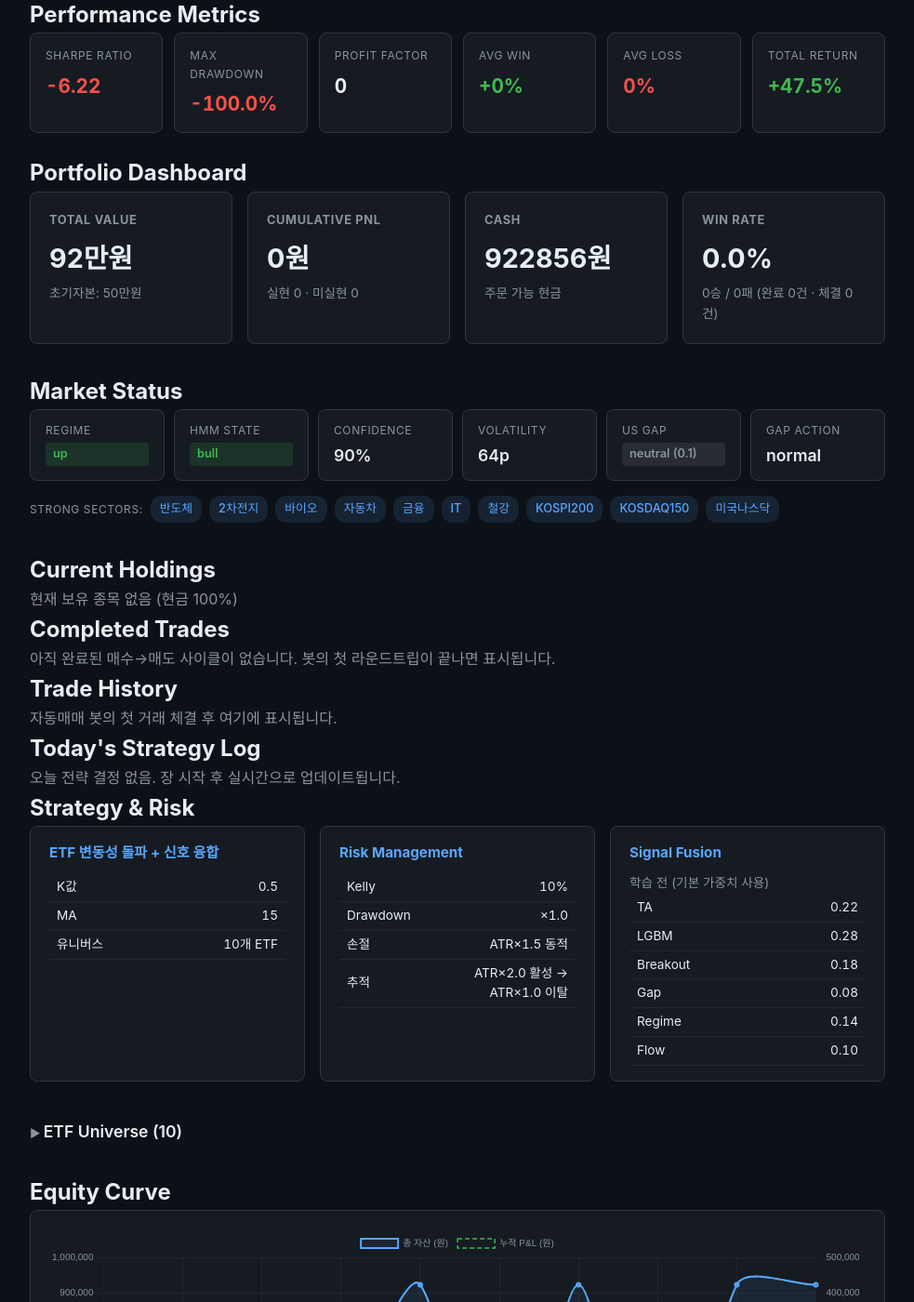
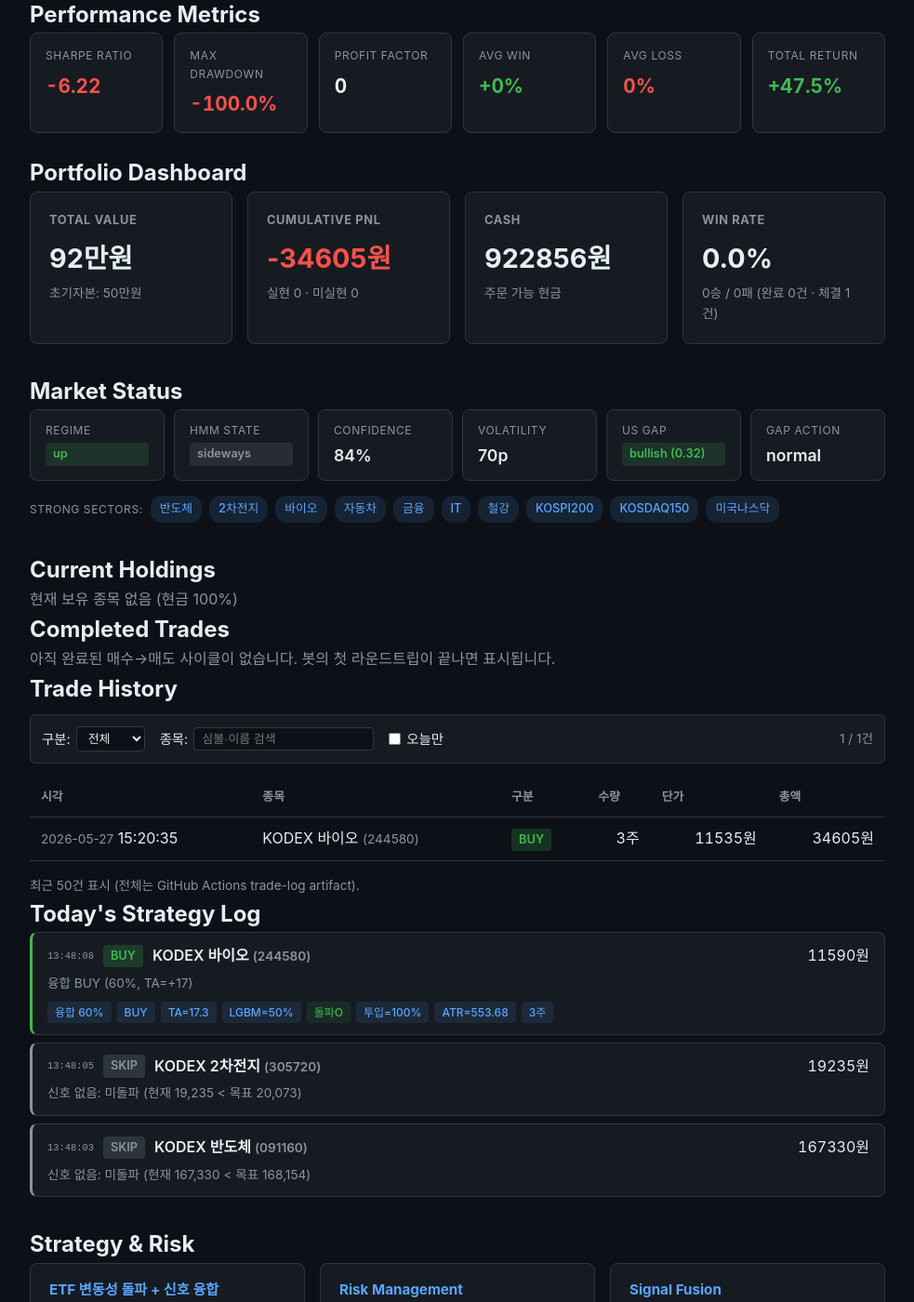
Before and after one commit to BudongJW/kis-trading-journal, a Jekyll site: the page built from index.html, in a window 1280 px wide and 1400 px high, scrolled down 662 px. Shown: the whole window at 93% size, without its empty margins (148-1131 px from the left). Built offline with Jekyll 4.4.1, drawn with Linux system fonts in a browser that asks for light colours; nearby versions of some CDN libraries; some of the changed text lies outside the part shown.

Commit message:
auto: portfolio update 15:30

```diff
--- a/_data/portfolio.json
+++ b/_data/portfolio.json
@@ -1,5 +1,5 @@
 {
-  "updated_at": "2026-05-27T09:03:35.743325",
+  "updated_at": "2026-05-27T15:30:43.167486",
   "initial_capital": 500000,
   "cash": 922856,
   "holdings": [],
@@ -18,38 +18,50 @@
   },
   "holdings_value": 0,
   "total_value": 922856,
-  "total_pnl": 0,
-  "total_pnl_pct": 0,
+  "total_pnl": -34605,
+  "total_pnl_pct": -100.0,
   "realized_pnl": 0,
   "unrealized_pnl": 0,
-  "total_trades": 0,
+  "total_trades": 1,
   "completed_trades": 0,
   "winning_trades": 0,
   "losing_trades": 0,
   "win_rate": 0.0,
-  "trades": [],
+  "trades": [
+    {
+      "timestamp": "2026-05-27T15:20:35",
+      "date": "2026-05-27",
+      "time": "15:20:35",
+      "symbol": "244580",
+      "name": "KODEX 바이오",
+      "side": "buy",
+      "qty": 3,
+      "price": 11535,
+      "amount": 34605
+    }
+  ],
   "realized": [],
   "today_summary": {
     "date": "2026-05-27",
-    "buys": 0,
+    "buys": 1,
     "sells": 0,
     "completed_round_trips": 0,
-    "buy_notional": 0,
+    "buy_notional": 34605,
     "sell_notional": 0,
-    "fees": 0,
+    "fees": 5,
     "taxes": 0,
-    "total_cost": 0,
+    "total_cost": 5,
     "realized_pnl_gross": 0,
-    "realized_pnl_net": 0,
+    "realized_pnl_net": -5,
     "best_trade": null,
     "worst_trade": null
   },
   "costs": {
-    "total_fees": 0,
+    "total_fees": 5,
     "total_taxes": 0,
-    "total_cost": 0,
+    "total_cost": 5,
     "realized_pnl_gross": 0,
-    "realized_pnl_net": 0,
+    "realized_pnl_net": -5,
     "tax_exemption_remaining_krw": 2500000
   },
   "performance": {
@@ -170,20 +182,20 @@
       "day_pnl": 422856,
       "cumul_pnl": 422856,
       "regime": "up",
-      "hmm_state": "bull",
-      "confidence": 0.9,
-      "k_value": 0.5
+      "hmm_state": "sideways",
+      "confidence": 0.838,
+      "k_value": 0.54
     }
   ],
   "market": {
     "regime": "up",
-    "hmm_state": "bull",
-    "confidence": 0.9,
+    "hmm_state": "sideways",
+    "confidence": 0.838,
     "volatility": "normal",
-    "vol_percentile": 64.0,
+    "vol_percentile": 70.0,
     "overnight_gap": {
-      "direction": "neutral",
-      "strength": 0.1,
+      "direction": "bullish",
+      "strength": 0.32,
       "action": "normal"
     },
     "strong_sectors": [
@@ -202,7 +214,7 @@
   "strategy": {
     "name": "ETF 변동성 돌파 + 신호 융합",
     "params": {
-      "k": 0.5,
+      "k": 0.54,
       "trend_ma": 15
     },
     "universe_count": 10,
@@ -250,7 +262,7 @@
     ]
   },
   "risk": {
-    "kelly_f": 0.1,
+    "kelly_f": 0.2,
     "drawdown_scale": 1.0,
     "drawdown_reason": "거래 0건, 스케일링 미적용",
     "stop_type": "ATR×1.5 동적",
@@ -260,17 +272,59 @@
     "trained": false
   },
   "bear_strategy": {
-    "regime": "BULL",
-    "enabled": false
+    "enabled": true,
+    "regime": "CAUTION",
+    "confidence": 0.65,
+    "sma_ratio": 0.9363,
+    "canary_bad": 1,
+    "canary_scores": {
+      "195930": 0.844,
+      "132030": -0.5535
+    }
   },
   "us_session": {
     "enabled": true,
-    "cash_usd": 575.35629,
+    "cash_usd": 553.675754,
     "positions": 0,
     "holdings": [],
     "max_positions": 3,
     "budget_pct": 0.4,
     "regime_linked": true
   },
-  "decisions": []
+  "decisions": [
+    {
+      "time": "13:48:08",
+      "symbol": "244580",
+      "name": "KODEX 바이오",
+      "action": "buy",
+      "reason": "융합 BUY (60%, TA=+17)",
+      "price": 11590,
+      "fusion_prob": 0.602,
+      "fusion_signal": "BUY",
+      "ta_total": 17.3,
+      "lgbm_prob": 0.5,
+      "breakout": true,
+      "sizing_ratio": 1.0,
+      "atr_at_buy": 553.68,
+      "qty": 3
+    },
+    {
+      "time": "13:48:05",
+      "symbol": "305720",
+      "name": "KODEX 2차전지",
+      "action": "skip",
+      "reason": "신호 없음: 미돌파 (현재 19,235 < 목표 20,073)",
+      "price": 19235,
+      "ta_total": -3.9
+    },
+    {
+      "time": "13:48:03",
+      "symbol": "091160",
+      "name": "KODEX 반도체",
+      "action": "skip",
+      "reason": "신호 없음: 미돌파 (현재 167,330 < 목표 168,154)",
+      "price": 167330,
+      "ta_total": 0.9
+    }
+  ]
 }
```
